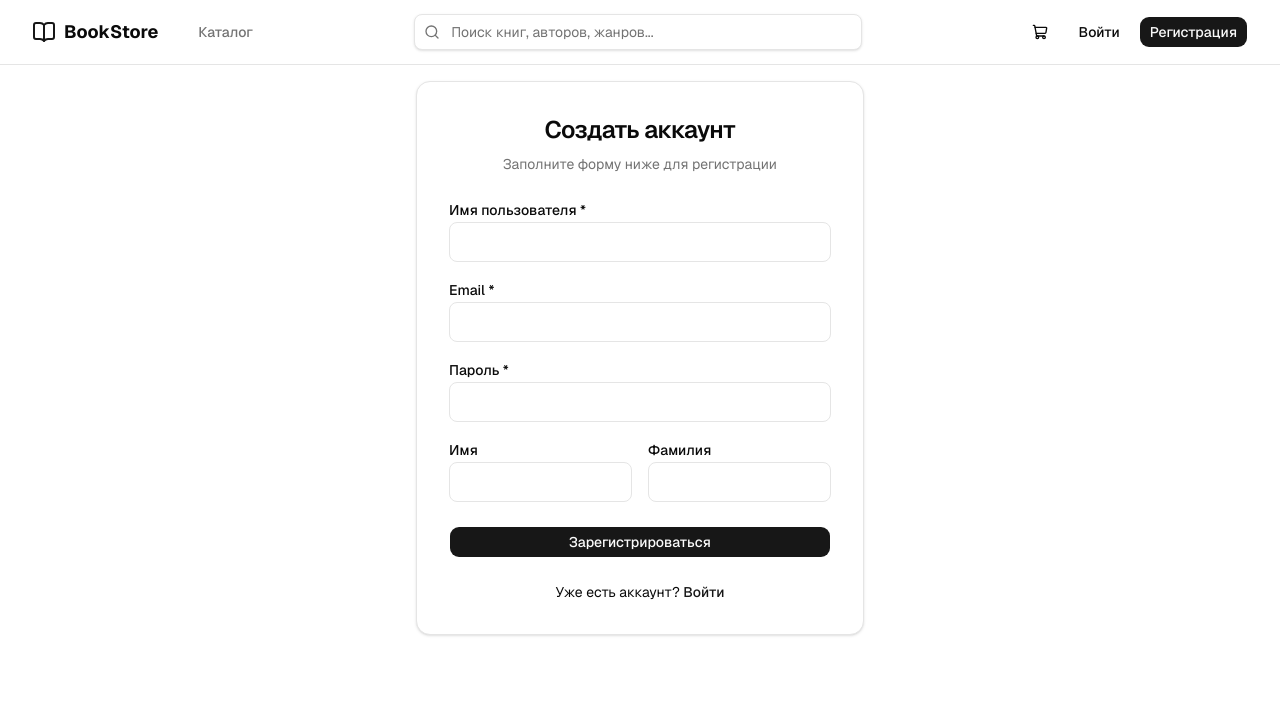
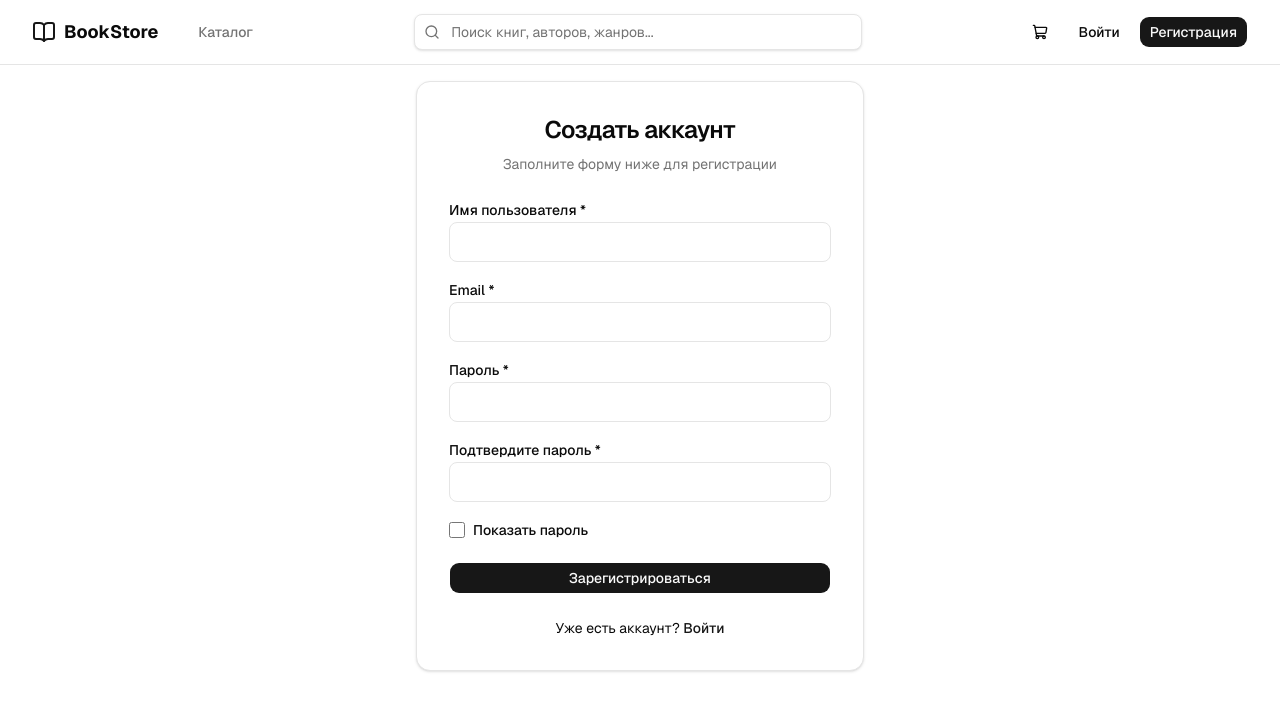
Before and after one commit to Helltu/BookStoreClient, a Next.js app: page /register in a window 1280 px wide. Shown: the top 710 px of the page. Built offline with nearby package versions, Linux system fonts and the light colour scheme.

Commit message:
Feat: Fix login/registration

```diff
--- a/app/globals.css
+++ b/app/globals.css
@@ -134,6 +134,7 @@
   input[type="button"],
   input[type="submit"],
   input[type="reset"],
+  input[type="checkbox"],
   [role="button"],
   label[for],
   select {
--- a/app/login/page.tsx
+++ b/app/login/page.tsx
@@ -16,6 +16,7 @@ export default function LoginPage() {
     username: "",
     password: "",
   });
+  const [showPassword, setShowPassword] = useState(false);
 
   const handleSubmit = async (e: React.FormEvent) => {
     e.preventDefault();
@@ -55,7 +56,7 @@ export default function LoginPage() {
           <div className="space-y-2">
             <label className="text-sm font-medium leading-none">Пароль</label>
             <input
-              type="password"
+              type={showPassword ? "text" : "password"}
               className="flex h-10 w-full rounded-md border border-input bg-background px-3 py-2 text-sm ring-offset-background placeholder:text-muted-foreground focus-visible:outline-none focus-visible:ring-2 focus-visible:ring-ring disabled:opacity-50"
               placeholder="••••••••"
               value={formData.password}
@@ -63,6 +64,20 @@ export default function LoginPage() {
               required
             />
           </div>
+
+          <div className="flex items-center space-x-2 pt-1">
+            <input
+              type="checkbox"
+              id="showPassword"
+              checked={showPassword}
+              onChange={(e) => setShowPassword(e.target.checked)}
+              className="h-4 w-4 rounded border-input text-primary focus:ring-ring"
+            />
+            <label htmlFor="showPassword" className="text-sm font-medium leading-none cursor-pointer">
+              Показать пароль
+            </label>
+          </div>
+
           <Button type="submit" className="w-full" disabled={isLoading}>
             {isLoading ? "Вход..." : "Войти"}
           </Button>
--- a/app/register/page.tsx
+++ b/app/register/page.tsx
@@ -7,6 +7,7 @@ import { toast } from "sonner";
 import apiClient from "@/lib/api/axios";
 import { Button } from "@/components/ui/button";
 import { useAuthStore } from "@/store/useAuthStore";
+import { cn } from "@/lib/utils";
 
 export default function RegisterPage() {
   const router = useRouter();
@@ -16,16 +17,68 @@ export default function RegisterPage() {
     username: "",
     email: "",
     password: "",
-    firstName: "",
-    lastName: "",
+    confirmPassword: "",
   });
+
+  const [touched, setTouched] = useState({
+    username: false,
+    email: false,
+    password: false,
+    confirmPassword: false,
+  });
+
+  const [showPassword, setShowPassword] = useState(false);
+
+  const validate = () => {
+    const errors: Record<string, string> = {};
+    if (!formData.username) errors.username = "Имя пользователя обязательно";
+    else if (!/^[a-zA-Z0-9._]{4,20}$/.test(formData.username)) errors.username = "От 4 до 20 символов (только буквы, цифры, . и _)";
+
+    if (!formData.email) errors.email = "Email обязателен";
+    else if (!/^[A-Za-z0-9+_.-]+@(.+)$/.test(formData.email)) errors.email = "Неверный формат email";
+
+    if (!formData.password) errors.password = "Пароль обязателен";
+    else if (!/^(?=.*[0-9])(?=.*[a-zA-Z]).{8,}$/.test(formData.password)) errors.password = "Минимум 8 символов, хотя бы 1 буква и 1 цифра";
+
+    if (!formData.confirmPassword) errors.confirmPassword = "Подтвердите пароль";
+    else if (formData.confirmPassword !== formData.password) errors.confirmPassword = "Пароли не совпадают";
+
+    return errors;
+  };
+
+  const errors = validate();
+
+  const handleBlur = (field: keyof typeof touched) => {
+    setTouched((prev) => ({ ...prev, [field]: true }));
+  };
+
+  const getInputClass = (field: keyof typeof touched) => {
+    if (!touched[field]) return "border-input focus-visible:ring-ring";
+    if (errors[field]) return "border-red-500 focus-visible:ring-red-500";
+    return "border-green-500 focus-visible:ring-green-500";
+  };
 
   const handleSubmit = async (e: React.FormEvent) => {
     e.preventDefault();
+
+    setTouched({
+      username: true,
+      email: true,
+      password: true,
+      confirmPassword: true,
+    });
+
+    if (Object.keys(errors).length > 0) {
+      toast.error("Пожалуйста, исправьте ошибки в форме");
+      return;
+    }
+
     setIsLoading(true);
 
     try {
-      const res = await apiClient.post("/auth/register", formData);
+      // Исключаем confirmPassword при отправке на сервер
+      const { confirmPassword, ...dataToSend } = formData;
+      const res = await apiClient.post("/auth/register", dataToSend);
       login(res.data.token);
       toast.success("Регистрация успешно завершена!");
       router.push("/");
@@ -48,42 +101,84 @@ export default function RegisterPage() {
           <div className="space-y-2">
             <label className="text-sm font-medium leading-none">Имя пользователя *</label>
             <input
-              className="flex h-10 w-full rounded-md border border-input bg-background px-3 py-2 text-sm ring-offset-background placeholder:text-muted-foreground focus-visible:outline-none focus-visible:ring-2 focus-visible:ring-ring disabled:opacity-50"
+              className={cn(
+                "flex h-10 w-full rounded-md border bg-background px-3 py-2 text-sm ring-offset-background placeholder:text-muted-foreground focus-visible:outline-none focus-visible:ring-2 disabled:opacity-50 transition-colors",
+                getInputClass("username")
+              )}
               value={formData.username}
               onChange={(e) => setFormData({ ...formData, username: e.target.value })}
+              onBlur={() => handleBlur("username")}
               required
             />
+            {touched.username && errors.username && (
+              <p className="text-xs text-red-500">{errors.username}</p>
+            )}
           </div>
           <div className="space-y-2">
             <label className="text-sm font-medium leading-none">Email *</label>
             <input
               type="email"
-              className="flex h-10 w-full rounded-md border border-input bg-background px-3 py-2 text-sm ring-offset-background placeholder:text-muted-foreground focus-visible:outline-none focus-visible:ring-2 focus-visible:ring-ring disabled:opacity-50"
+              className={cn(
+                "flex h-10 w-full rounded-md border bg-background px-3 py-2 text-sm ring-offset-background placeholder:text-muted-foreground focus-visible:outline-none focus-visible:ring-2 disabled:opacity-50 transition-colors",
+                getInputClass("email")
+              )}
               value={formData.email}
               onChange={(e) => setFormData({ ...formData, email: e.target.value })}
+              onBlur={() => handleBlur("email")}
               required
             />
+            {touched.email && errors.email && (
+              <p className="text-xs text-red-500">{errors.email}</p>
+            )}
           </div>
           <div className="space-y-2">
             <label className="text-sm font-medium leading-none">Пароль *</label>
             <input
-              type="password"
-              className="flex h-10 w-full rounded-md border border-input bg-background px-3 py-2 text-sm ring-offset-background placeholder:text-muted-foreground focus-visible:outline-none focus-visible:ring-2 focus-visible:ring-ring disabled:opacity-50"
+              type={showPassword ? "text" : "password"}
+              className={cn(
+                "flex h-10 w-full rounded-md border bg-background px-3 py-2 text-sm ring-offset-background placeholder:text-muted-foreground focus-visible:outline-none focus-visible:ring-2 disabled:opacity-50 transition-colors",
+                getInputClass("password")
+              )}
               value={formData.password}
               onChange={(e) => setFormData({ ...formData, password: e.target.value })}
+              onBlur={() => handleBlur("password")}
               required
             />
+            {touched.password && errors.password && (
+              <p className="text-xs text-red-500">{errors.password}</p>
+            )}
           </div>
-          <div className="grid grid-cols-2 gap-4">
-            <div className="space-y-2">
-              <label className="text-sm font-medium leading-none">Имя</label>
-              <input className="flex h-10 w-full rounded-md border border-input bg-background px-3 py-2 text-sm focus-visible:outline-none focus-visible:ring-2 focus-visible:ring-ring" value={formData.firstName} onChange={(e) => setFormData({ ...formData, firstName: e.target.value })} />
-            </div>
-            <div className="space-y-2">
-              <label className="text-sm font-medium leading-none">Фамилия</label>
-              <input className="flex h-10 w-full rounded-md border border-input bg-background px-3 py-2 text-sm focus-visible:outline-none focus-visible:ring-2 focus-visible:ring-ring" value={formData.lastName} onChange={(e) => setFormData({ ...formData, lastName: e.target.value })} />
-            </div>
+          <div className="space-y-2">
+            <label className="text-sm font-medium leading-none">Подтвердите пароль *</label>
+            <input
+              type={showPassword ? "text" : "password"}
+              className={cn(
+                "flex h-10 w-full rounded-md border bg-background px-3 py-2 text-sm ring-offset-background placeholder:text-muted-foreground focus-visible:outline-none focus-visible:ring-2 disabled:opacity-50 transition-colors",
+                getInputClass("confirmPassword")
+              )}
+              value={formData.confirmPassword}
+              onChange={(e) => setFormData({ ...formData, confirmPassword: e.target.value })}
+              onBlur={() => handleBlur("confirmPassword")}
+              required
+            />
+            {touched.confirmPassword && errors.confirmPassword && (
+              <p className="text-xs text-red-500">{errors.confirmPassword}</p>
+            )}
           </div>
+
+          <div className="flex items-center space-x-2 pt-1">
+            <input
+              type="checkbox"
+              id="showPassword"
+              checked={showPassword}
+              onChange={(e) => setShowPassword(e.target.checked)}
+              className="h-4 w-4 rounded border-input text-primary focus:ring-ring"
+            />
+            <label htmlFor="showPassword" className="text-sm font-medium leading-none cursor-pointer">
+              Показать пароль
+            </label>
+          </div>
+
           <Button type="submit" className="w-full mt-2" disabled={isLoading}>
             {isLoading ? "Регистрация..." : "Зарегистрироваться"}
           </Button>
--- a/lib/api/axios.ts
+++ b/lib/api/axios.ts
@@ -2,7 +2,7 @@ import axios from 'axios';
 import { toast } from 'sonner';
 
 const apiClient = axios.create({
-  baseURL: 'http://localhost:8080/api',
+  baseURL: '/api', // Теперь запросы идут через Next.js rewrites
   headers: {
     'Content-Type': 'application/json',
   },
--- /dev/null
+++ b/next.config.mjs
@@ -0,0 +1,13 @@
+/** @type {import('next').NextConfig} */
+const nextConfig = {
+  async rewrites() {
+    return [
+      {
+        source: '/api/:path*',
+        destination: 'http://localhost:8080/api/:path*' // Проксируем запросы на бэкенд
+      }
+    ];
+  }
+};
+
+export default nextConfig;
```
Also changed, not shown: components/book-gallery.tsx (+17 -6 lines).
